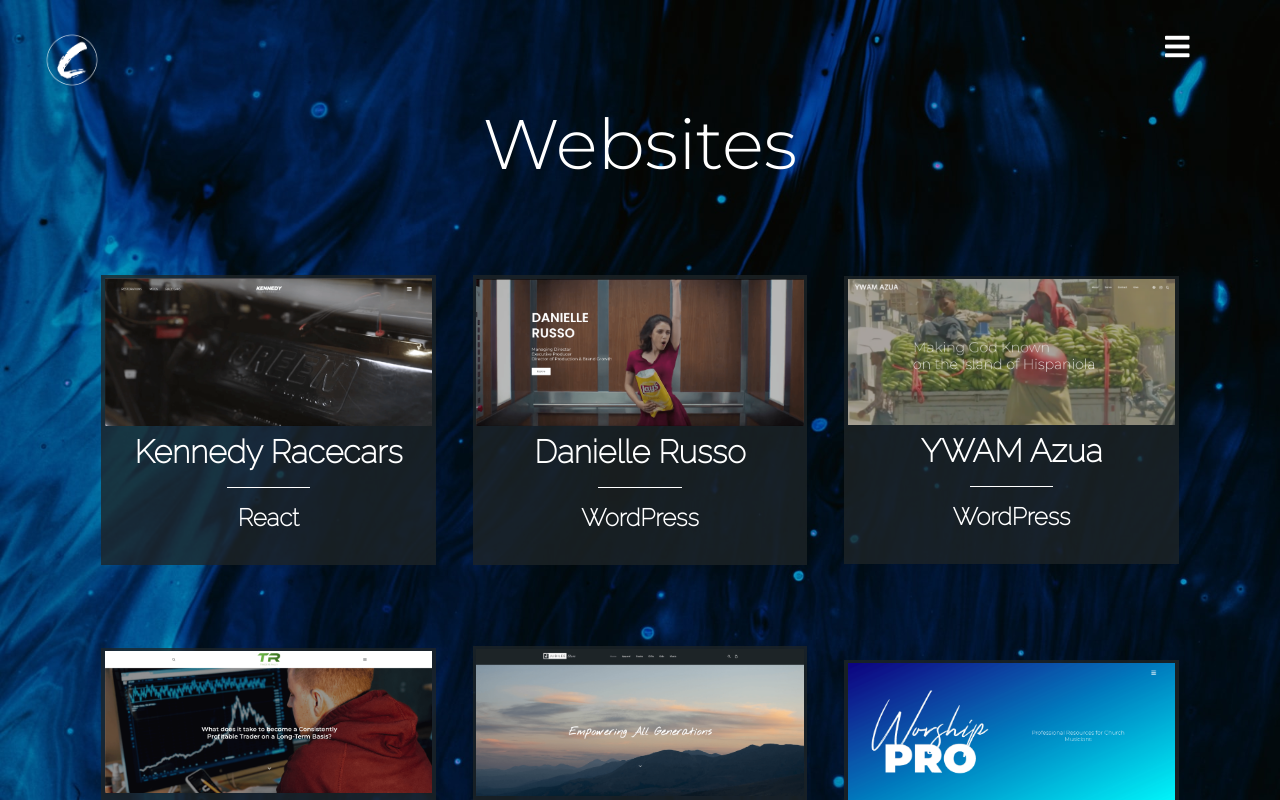
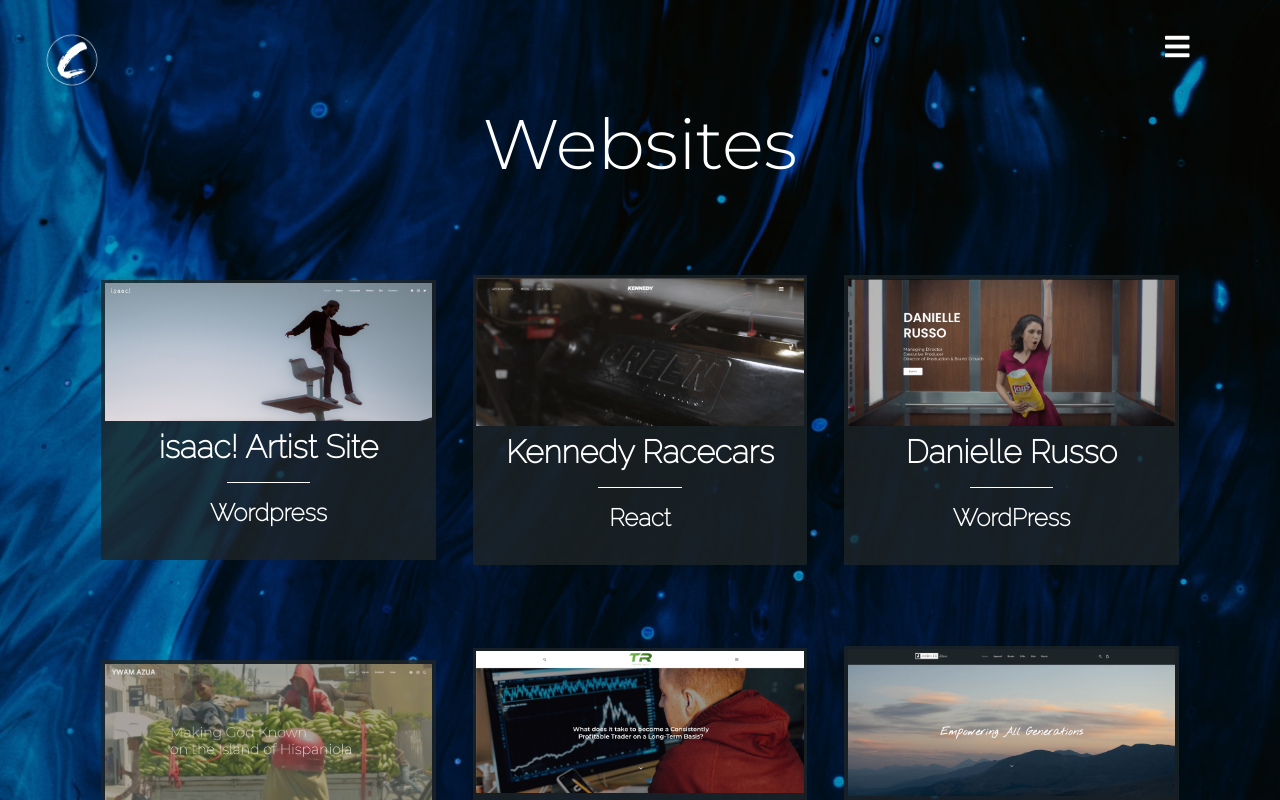
Before and after one commit to calebjsmith7/2port, a React (Create React App) app: page /services in a window 1280 px wide. Shown: the top 800 px of the page. Built offline with nearby package versions, Linux system fonts and the light colour scheme.

Commit message:
new project

```diff
--- a/src/components/Services.js
+++ b/src/components/Services.js
@@ -12,6 +12,7 @@
 import jfcstoreexample from '../images/jfcstoreexample.png';
 import jfcmissionsexample from '../images/jfcmissionsexample.png';
 import setlistgeniusexample from '../images/setlistgeniusexa.png';
+import isaexample from '../images/isaexample.png';
 import jfcexample from '../images/jfcexample.png';
 import jfcstore from '../images/jfcstore.png';
 import kenlogowht from '../images/kenlogowht.png';
@@ -47,6 +48,15 @@
             <div className='boxes'>
 
                 <div className='webprojects'>
+                    <a href="https://thisisisaac.com/">
+                    <img src={isaexample} className='projectimage'/>
+                    </a>
+                    <h2 className="projecttext ptitles">isaac! Artist Site</h2>
+                    <hr className="projhr"/>
+                    <h4 className="projecttext">Wordpress</h4>
+                    <br/>
+                </div>
+                <div className='webprojects'>
                     <a href="https://kennedy-84a26.web.app/">
                     <img src={kenexample} className='projectimage'/>
                     </a>
@@ -55,7 +65,6 @@
                     <h4 className="projecttext">React</h4>
                     <br/>
                 </div>
-
 
                 <div className='webprojects'>
                 <a href="https://daniellelrusso.com">
```
Also changed, not shown: src/images/isaexample.png (added), src/images/trlogo copy.png (added).
